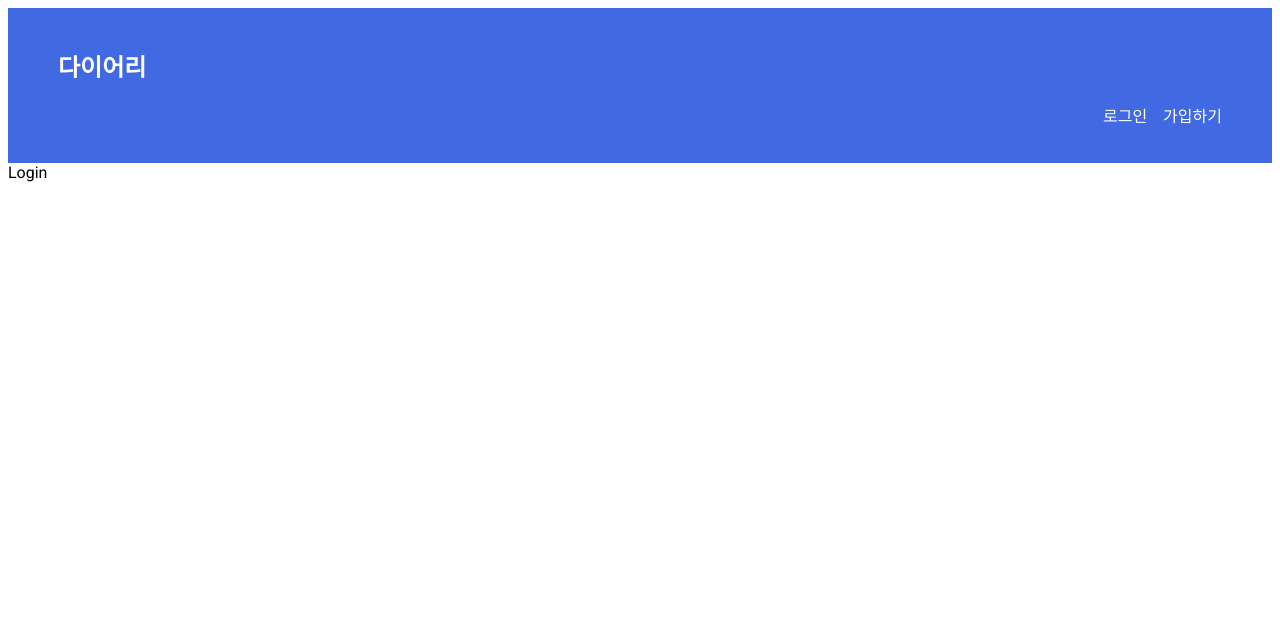
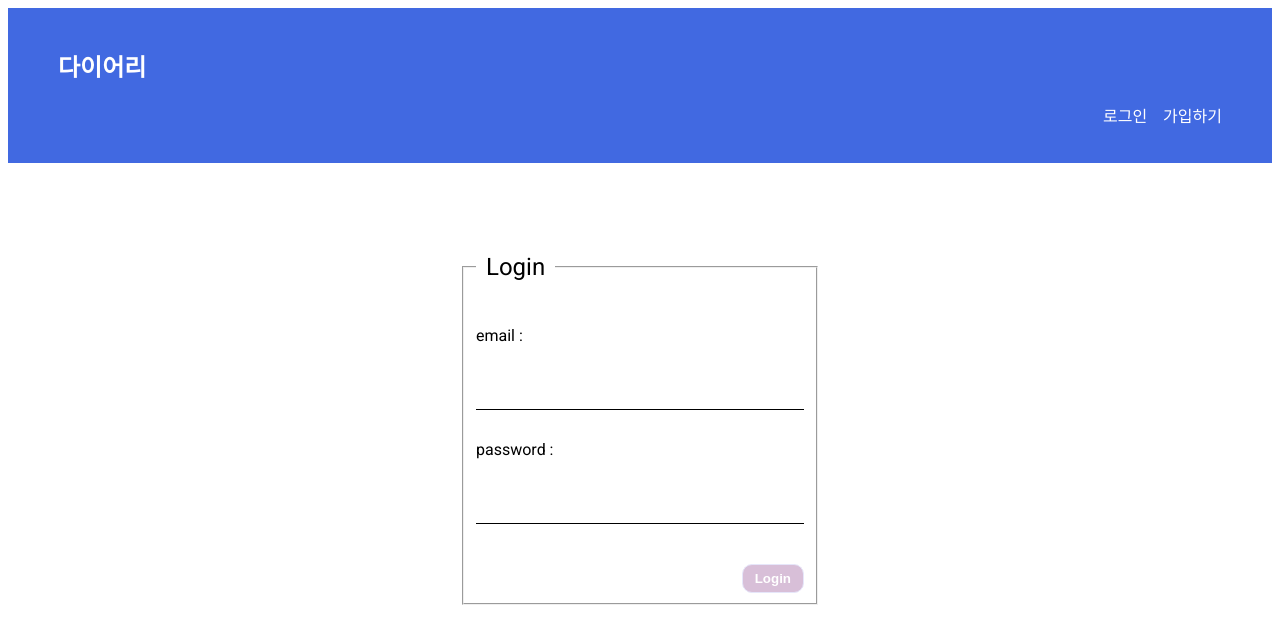
Before and after one commit to baeggoose/Firebase, a React (Create React App) app in the folder my-diary/: page /login in a window 1280 px wide. Shown: the top 644 px of the page. Built offline with nearby package versions, Linux system fonts and the light colour scheme; the HTML template or start-up script is replaced by a standard one.

Commit message:
useState Hook을 이용한 Login Form

```diff
--- a/my-diary/src/components/Nav.js
+++ b/my-diary/src/components/Nav.js
@@ -1,5 +1,5 @@
+import styles from "./Nav.module.css";
 import { Link } from "react-router-dom";
-import styles from "./Nav.module.css";
 
 export default function Nav() {
   return (
--- a/my-diary/src/pages/login/Login.js
+++ b/my-diary/src/pages/login/Login.js
@@ -1,9 +1,48 @@
-import styles from './Login.module.css'
+import { useState } from "react";
+import styles from "./Login.module.css";
 
-export default function Login(){
-  return(
-    <div>
-      Login
-    </div>
-  )
+export default function Login() {
+  const [email, setEmail] = useState("");
+  const [password, setPassword] = useState("");
+  const handledata = (event) => {
+    if (event.target.type === "email") {
+      setEmail(event.target.value);
+    } else if (event.target.type === "password") {
+      setPassword(event.target.value);
+    }
+  };
+
+  const handleSubmit = (event) => {
+    event.preventDefault();
+    console.log(email, password);
+  };
+
+  return (
+    <form className={styles.login_form} onSubmit={handleSubmit}>
+      <fieldset>
+        <legend>Login</legend>
+        <label htmlFor="myEmail">email : </label>
+        <input
+          type="email"
+          id="myEmail"
+          required
+          value={email}
+          onChange={handledata}
+        />
+
+        <label htmlFor="myPassword">password : </label>
+        <input
+          type="password"
+          id="myPassword"
+          required
+          value={password}
+          onChange={handledata}
+        />
+
+        <button type="submit" className={styles.btn}>
+          Login
+        </button>
+      </fieldset>
+    </form>
+  );
 }
--- a/my-diary/src/pages/login/Login.module.css
+++ b/my-diary/src/pages/login/Login.module.css
@@ -0,0 +1,38 @@
+.login_form {
+  max-width: 360px;
+  margin: 60px auto;
+  padding: 20px;
+}
+
+.login_form legend {
+  font-size: 1.5em;
+  padding: 10px;
+}
+
+.login_form label {
+  display: block;
+  margin: 30px 0;
+}
+
+.login_form input {
+  display: block;
+  width: 100%;
+  box-sizing: border-box;
+  padding: 8px 6px;
+  font-size: 1em;
+  color: #777;
+  border: none;
+  border-bottom: 1px solid black;
+}
+
+.login_form button {
+  margin-top: 40px;
+  float: right;
+  padding: 6px 12px;
+  border-radius: 10px;
+  color: #fff;
+  background-color: Thistle;
+  border: 1px solid Lavender;
+  font-weight: bold;
+  cursor: pointer;
+}
```
